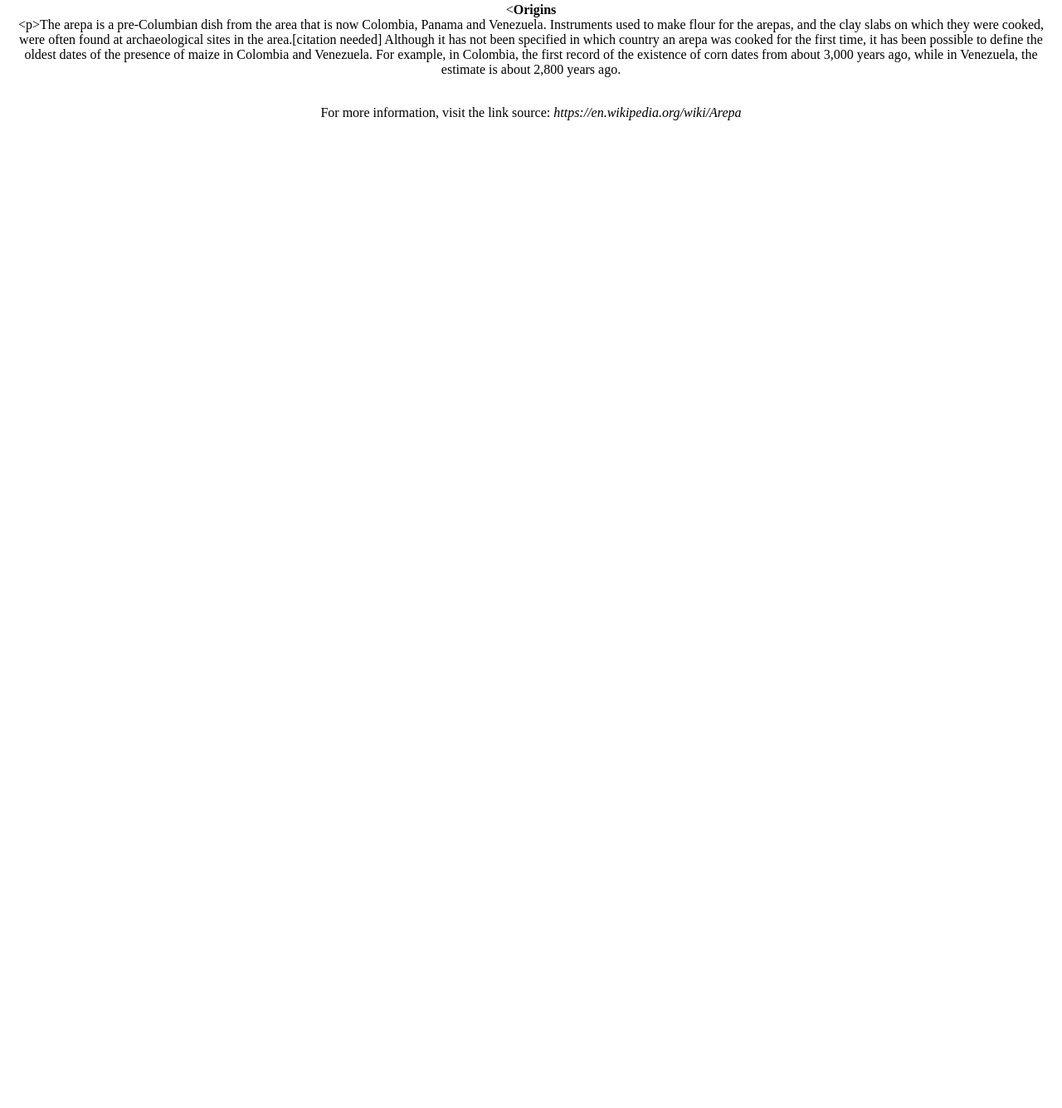
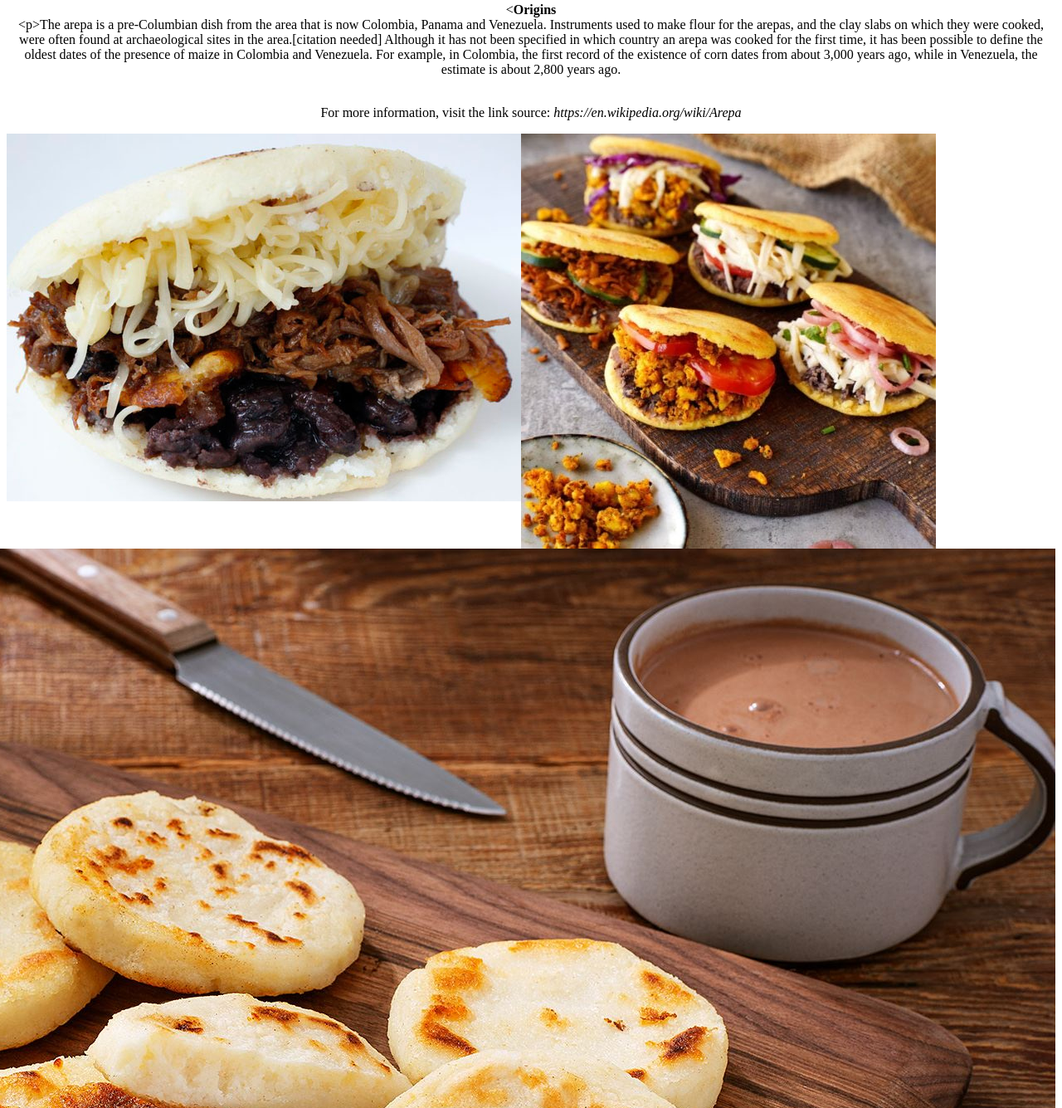
Before and after one commit to elninosec16/terraform-beginner-bootcamp-2023, a plain HTML site: page public/arepa/index.html in a window 1280 px wide. Shown: the part 265-1600 px from the top of the page at 83% size. Before the commit the page ends 800 px from the top, so only its background shows below. Drawn offline with Linux system fonts and the light colour scheme.

Commit message:
50-multi-home-tf-cloud-config-update
uploaded missing directory & pictures

```diff
--- a/public/arepa/index.html
+++ b/public/arepa/index.html
@@ -21,6 +21,10 @@
 <p style="text-align: center;"><br />
 For more information, visit&nbsp;the&nbsp;link source: <em>https://en.wikipedia.org/wiki/Arepa</em></p>
 
+<img src="/assets/arepa_de_pabellon.jpg" style = "float: left" />
+<img src="/assets/arepas-500x500.jpg" style = "float: center" />
+<img src="/assets/arepas-cornmeal-patties.jpg" style = "float: right" />
+
 <p><br />
 &nbsp;</p>
 </body>
```
Also changed, not shown: public/arepa/assets/arepa_de_pabellon.jpg (added), public/arepa/assets/arepas-500x500.jpg (added), public/arepa/assets/arepas-cornmeal-patties.jpg (added).
